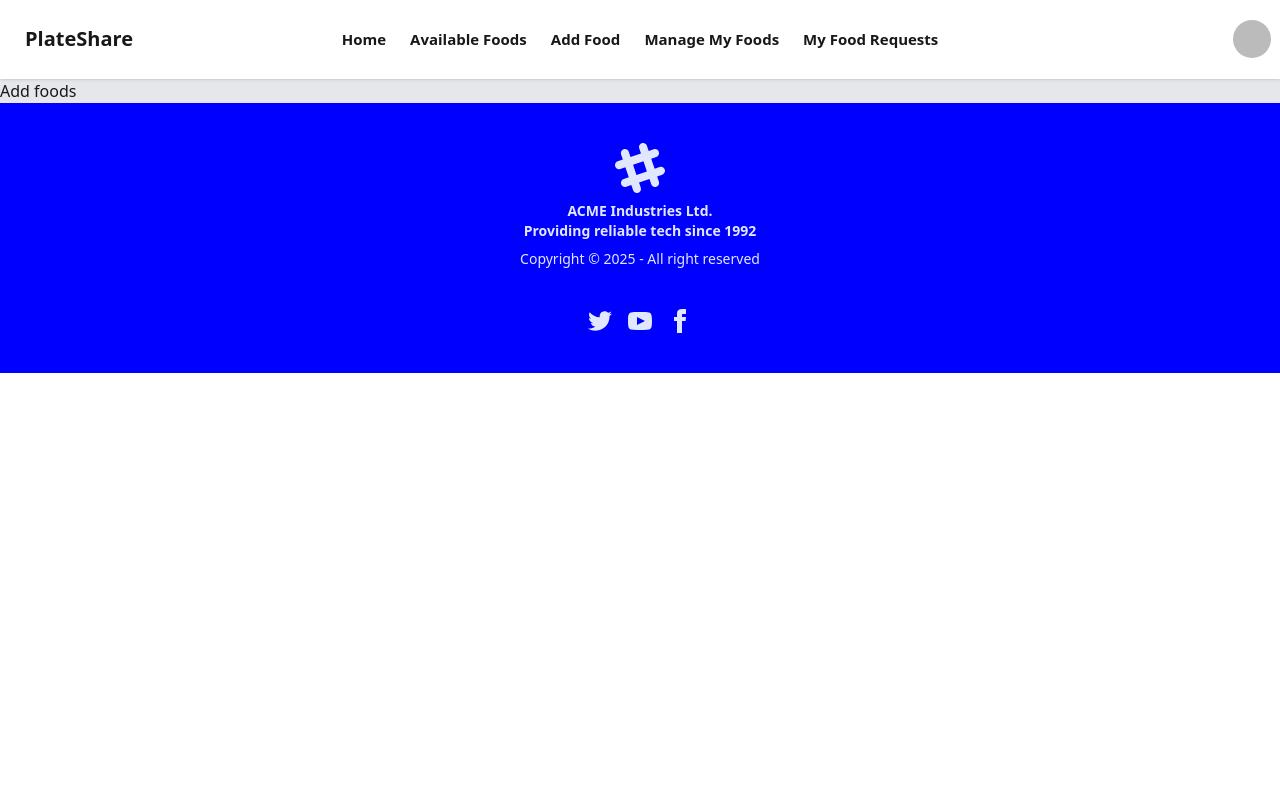
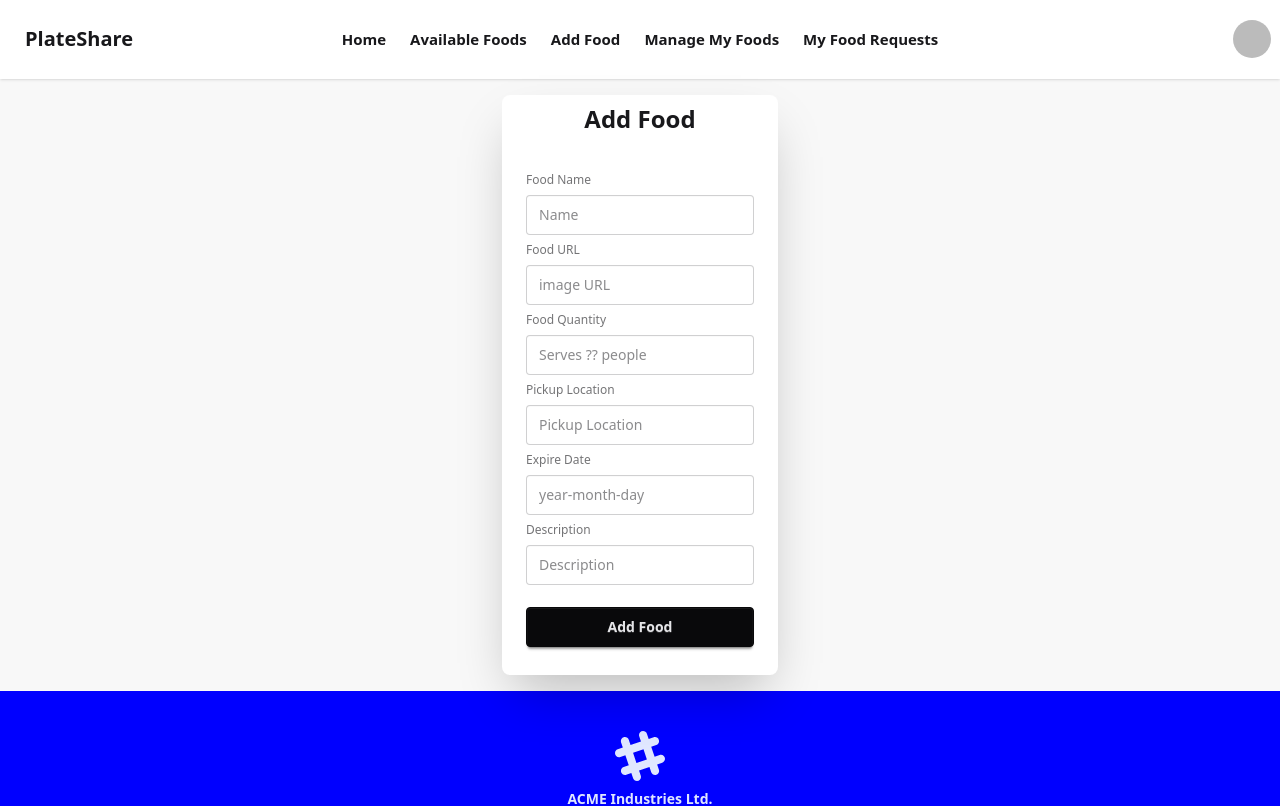
Before and after one commit to nurmohammadweb/Food-Share-Clint-Side, a React (Vite) app: page /addfood in a window 1280 px wide. Shown: the top 806 px of the page. Built offline with nearby package versions, Linux system fonts and the light colour scheme; no server answers; sample sign-in values are in the browser's storage.

Commit message:
added food details

```diff
--- a/src/component/AllFoods.jsx
+++ b/src/component/AllFoods.jsx
@@ -1,8 +1,23 @@
-import React from 'react';
+import React, { useState } from 'react';
+import { Link } from 'react-router';
 
 
-const AllFoods = ({foods}) => {
+const AllFoods = ({ foods }) => {
+
+  const [search, setSearch] = useState('');
+
+  //  const filteredPlants = plants.filter((plant) =>
+  //   plant.plantName.toLowerCase().includes(search)
+  // );
+
+  const Searchfilter = foods.filter((food) =>
+    food.food_name.toLowerCase().includes(search)
+  );
+
+
+  const { _id} = foods
   console.log(foods);
+
 
   return (
     <div>
@@ -24,7 +39,7 @@ const AllFoods = ({foods}) => {
       <path d="m21 21-4.3-4.3"></path>
     </g>
   </svg>
-  <input type="search" required placeholder="Search Foods" />
+  <input type="search" required placeholder="Search Foods" value={search} onChange={(e) => setSearch(e.target.value.toLowerCase())} />
     </label>
      </div>
 
@@ -34,7 +49,7 @@ const AllFoods = ({foods}) => {
 
 
       {
-        foods.map((food) => <div key='_id' className="card bg-base-100 w-96 shadow-sm h-96">
+        Searchfilter.map((food) => <div key='_id' className="card bg-base-100 w-96 shadow-sm h-96">
   <figure className="px-10 pt-10">
     <img
       src={food.food_image}
@@ -48,7 +63,7 @@ const AllFoods = ({foods}) => {
    <p> Additional Notes : {food.additional_notes}</p>
 
     <div className="card-actions">
-      <button className="btn btn-primary">Views Details</button>
+    <Link to={`/fooddetails/${food._id}`}>  <button className="btn btn-primary">Views Details</button></Link>
     </div>
   </div>
 </div>)
--- a/src/component/Navbar.jsx
+++ b/src/component/Navbar.jsx
@@ -62,7 +62,7 @@ const Navbar = () => {
         tabIndex="-1"
         className="menu menu-sm dropdown-content bg-base-100 rounded-box z-1 mt-3 w-52 p-2 shadow">
               <li>
-                  <li>{user.displayName || "No Name"}</li>
+                  <li>{user.displayName}</li>
             <li>{user.email}</li>
           {/* <a className="justify-between">
             Profile
--- a/src/pages/AddFood.jsx
+++ b/src/pages/AddFood.jsx
@@ -1,10 +1,113 @@
-import React from 'react';
+import React, { use } from 'react';
+import { AuthContext } from '../provider/AuthProvider';
 
 const AddFood = () => {
+  const { user } = use(AuthContext);
+
+  const handleAddFood = (e) => {
+    e.preventDefault();
+
+    const formData = {
+      food_name: e.target.name.value,
+      food_image:e.target.image.value,
+      food_quantity:e.target.quantity.value,
+      pickup_location:e.target.pickup.value,
+      expire_date:e.target.date.value,
+      additional_notes:e.target.description.value,
+
+      donator_name: user.displayName,
+      donator_email: user.email,
+      donator_image: user?.photoURL || "/default-avatar.png"
+
+
+    }
+    fetch('http://localhost:3000/foods', {
+      method: 'POST',
+      headers: {
+       'content-type': "application/json",
+      },
+      body: JSON.stringify(formData)
+
+    })
+    .then(res => res.json())
+     .then(data => {
+         console.log(data)
+      })
+      .catch(err=> {
+      console.log(err)
+    })
+  }
+
+
   return (
-    <div>
-      Add foods
+    <div className="hero bg-base-200">
+
+  <div className="hero-content flex-col lg:flex-row-reverse">
+
+        <div className="card bg-base-100 w-full max-w-sm shrink-0 shadow-2xl">
+           <h1 className='text-center text-2xl p-2 font-bold'>
+      Add Food
+      </h1>
+      <div className="card-body">
+            <form onSubmit={handleAddFood}>
+              <fieldset className="fieldset">
+
+              {/* Name */}
+          <label className="label">Food Name</label>
+              <input type="name"  name='name' className="input" placeholder="Name" />
+
+
+
+                {/* Photo URL */}
+            <label className="label">Food URL</label>
+            <input
+              name="image"
+              type="text"
+              className="input"
+              placeholder="image URL"
+            />
+
+                {/*Food Quantity */}
+            <label className="label">Food Quantity</label>
+            <input
+              name="quantity"
+              type="text"
+              className="input"
+              placeholder="Serves ?? people"
+            />
+                {/* Pickup Location */}
+            <label className="label">Pickup Location</label>
+            <input
+              name="pickup"
+              type="text"
+              className="input"
+              placeholder="Pickup Location"
+            />
+                {/*  expire_date */}
+            <label className="label"> Expire Date</label>
+            <input
+              name="date"
+              type="text"
+              className="input"
+              placeholder="year-month-day"
+            />
+                {/*  */}
+            <label className="label">Description</label>
+            <input
+              name="description"
+              type="text"
+              className="input"
+              placeholder="Description"
+            />
+
+
+          <button type='submit' value='input' className="btn btn-neutral mt-4">Add Food</button>
+        </fieldset>
+            </form>
+      </div>
     </div>
+  </div>
+</div>
   );
 };
 
--- /dev/null
+++ b/src/pages/FoodDetails.jsx
@@ -0,0 +1,17 @@
+import React from 'react';
+
+const FoodDetails = () => {
+  return (
+    <div className='flex justify-center items-center'>
+      <div>
+         <img src="" alt="" />
+      </div>
+      <div>
+        <h2>{}</h2>
+        <p>para</p>
+      </div>
+    </div>
+  );
+};
+
+export default FoodDetails;
--- /dev/null
+++ b/src/provider/FoodDetailsPrivate.jsx
@@ -0,0 +1,21 @@
+import React, { use } from 'react';
+import Loading from '../component/Loading';
+import { AuthContext } from './AuthProvider';
+import { Navigate } from 'react-router';
+
+
+const FoodDetailsPrivate = ({children}) => {
+
+  const { user,loading} = use(AuthContext);
+
+    if (loading) {
+    return<Loading></Loading>
+  }
+  if (user && user?.email) {
+    return children
+  }
+
+  return <Navigate to="/auth/regester"></Navigate>;
+};
+
+export default FoodDetailsPrivate;
--- a/src/routers/Router.jsx
+++ b/src/routers/Router.jsx
@@ -11,6 +11,8 @@ import MyFoodRequests from "../component/MyFoodRequests";
 import AddFoodPrivate from "../provider/AddFoodPrivate";
 import ManagePrivate from "../provider/ManagePrivate";
 import RequestPrivate from "../provider/RequestPrivate";
+import FoodDetails from "../pages/foodDetails";
+import FoodDetailsPrivate from "../provider/FoodDetailsPrivate";
 
 
  const router = createBrowserRouter([
@@ -22,13 +24,17 @@ import RequestPrivate from "../provider/RequestPrivate";
          index: true,
          path: "/",
          element: <Home></Home>,
-         loader: () => fetch('http://localhost:3000/topfoods')
+         loader: () => fetch('http://localhost:3000/foods/top')
 
        },
        {
          path: "/availablefoods",
          element: <AvailableFoods></AvailableFoods>,
-         loader: () => fetch('http://localhost:3000/allfoods')
+         loader: () => fetch('http://localhost:3000/foods')
+       },
+       {
+         path: "/fooddetails/:id",
+         element:(<FoodDetailsPrivate><FoodDetails/></FoodDetailsPrivate>)
        },
        {
          path: "/addfood",
```
